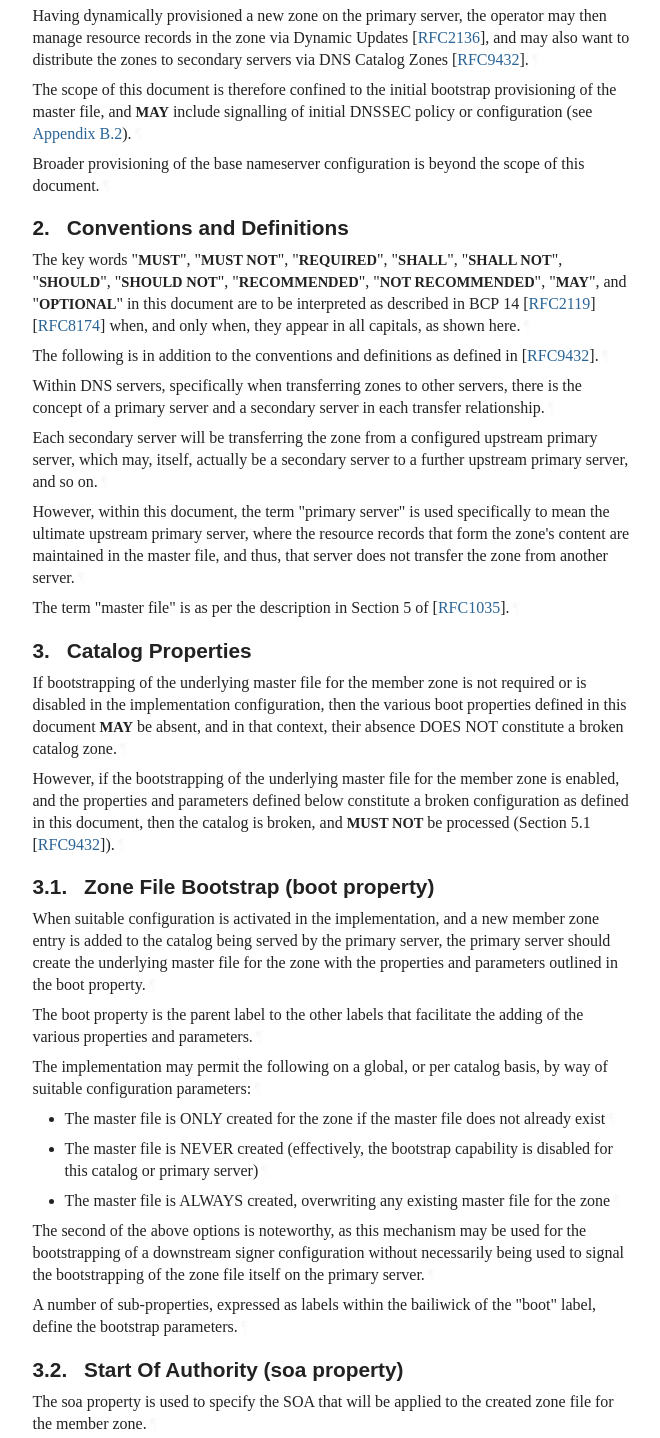
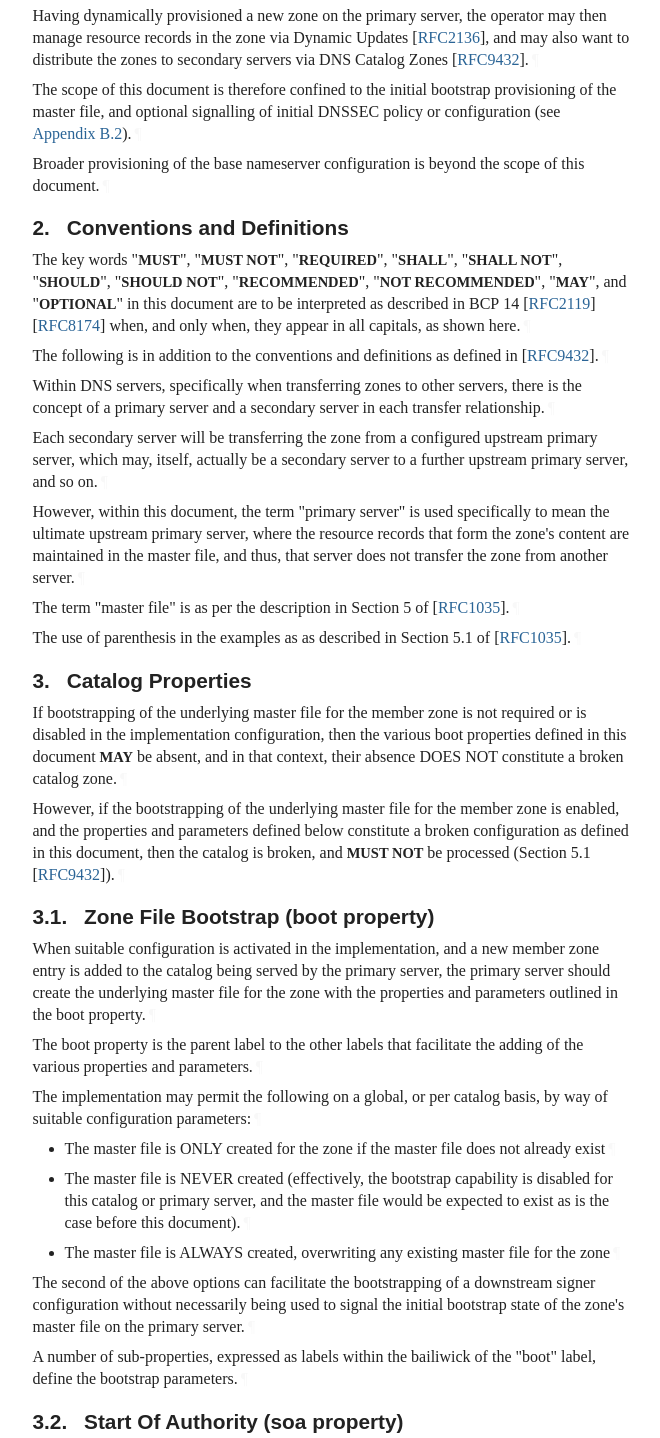
Before and after one commit to karldyson/draft-dyson-primary-zonefile-bootstrap, a plain HTML site: page draft-dyson-primary-zonefile-bootstrap.html in a window 1280 px wide. Shown: the part 1138-2576 px from the top of the page, without its empty margins (92-752 px from the left). Drawn offline with Linux system fonts and the light colour scheme; a web font is replaced by a local one.

Commit message:
Script updating gh-pages from 74dd2c0. [ci skip]

```diff
--- a/draft-dyson-primary-zonefile-bootstrap.html
+++ b/draft-dyson-primary-zonefile-bootstrap.html
@@ -1303,7 +1303,7 @@ svg :is([fill="white"], [fill^="#fff"]) {
 <p id="section-1-5">However, there's no standards compliant vendor independent mechanism of signalling to the primary server that a new master file is to be created for the zone.<a href="#section-1-5" class="pilcrow">¶</a></p>
 <p id="section-1-6">Operators of large scale DNS systems may want to be able to signal the creation of a new master file for a new zone without wanting to be tied to a particular vendor's proprietary software, and without the need or overhead of engineering a bespoke solution with the ongoing need to support and maintain that.<a href="#section-1-6" class="pilcrow">¶</a></p>
 <p id="section-1-7">Having dynamically provisioned a new zone on the primary server, the operator may then manage resource records in the zone via Dynamic Updates <span>[<a href="#RFC2136" class="cite xref">RFC2136</a>]</span>, and may also want to distribute the zones to secondary servers via DNS Catalog Zones <span>[<a href="#RFC9432" class="cite xref">RFC9432</a>]</span>.<a href="#section-1-7" class="pilcrow">¶</a></p>
-<p id="section-1-8">The scope of this document is therefore confined to the initial bootstrap provisioning of the master file, and <span class="bcp14">MAY</span> include signalling of initial DNSSEC policy or configuration (see <a href="#dnssecConsideration" class="auto internal xref">Appendix B.2</a>).<a href="#section-1-8" class="pilcrow">¶</a></p>
+<p id="section-1-8">The scope of this document is therefore confined to the initial bootstrap provisioning of the master file, and optional signalling of initial DNSSEC policy or configuration (see <a href="#dnssecConsideration" class="auto internal xref">Appendix B.2</a>).<a href="#section-1-8" class="pilcrow">¶</a></p>
 <p id="section-1-9">Broader provisioning of the base nameserver configuration is beyond the scope of this document.<a href="#section-1-9" class="pilcrow">¶</a></p>
 </section>
 </div>
@@ -1321,6 +1321,7 @@ appear in all capitals, as shown here.<a href="#section-2-1" class="pilcrow">¶<
 <p id="section-2-4">Each secondary server will be transferring the zone from a configured upstream primary server, which may, itself, actually be a secondary server to a further upstream primary server, and so on.<a href="#section-2-4" class="pilcrow">¶</a></p>
 <p id="section-2-5">However, within this document, the term "primary server" is used specifically to mean the ultimate upstream primary server, where the resource records that form the zone's content are maintained in the master file, and thus, that server does not transfer the zone from another server.<a href="#section-2-5" class="pilcrow">¶</a></p>
 <p id="section-2-6">The term "master file" is as per the description in Section 5 of <span>[<a href="#RFC1035" class="cite xref">RFC1035</a>]</span>.<a href="#section-2-6" class="pilcrow">¶</a></p>
+<p id="section-2-7">The use of parenthesis in the examples as as described in Section 5.1 of <span>[<a href="#RFC1035" class="cite xref">RFC1035</a>]</span>.<a href="#section-2-7" class="pilcrow">¶</a></p>
 </section>
 </div>
 <div id="catalog-properties">
@@ -1343,13 +1344,13 @@ appear in all capitals, as shown here.<a href="#section-2-1" class="pilcrow">¶<
             <p id="section-3.1-4.1.1">The master file is ONLY created for the zone if the master file does not already exist<a href="#section-3.1-4.1.1" class="pilcrow">¶</a></p>
 </li>
           <li class="normal" id="section-3.1-4.2">
-            <p id="section-3.1-4.2.1">The master file is NEVER created (effectively, the bootstrap capability is disabled for this catalog or primary server)<a href="#section-3.1-4.2.1" class="pilcrow">¶</a></p>
+            <p id="section-3.1-4.2.1">The master file is NEVER created (effectively, the bootstrap capability is disabled for this catalog or primary server, and the master file would be expected to exist as is the case before this document).<a href="#section-3.1-4.2.1" class="pilcrow">¶</a></p>
 </li>
           <li class="normal" id="section-3.1-4.3">
             <p id="section-3.1-4.3.1">The master file is ALWAYS created, overwriting any existing master file for the zone<a href="#section-3.1-4.3.1" class="pilcrow">¶</a></p>
 </li>
         </ul>
-<p id="section-3.1-5">The second of the above options is noteworthy, as this mechanism may be used for the bootstrapping of a downstream signer configuration without necessarily being used to signal the bootstrapping of the zone file itself on the primary server.<a href="#section-3.1-5" class="pilcrow">¶</a></p>
+<p id="section-3.1-5">The second of the above options can facilitate the bootstrapping of a downstream signer configuration without necessarily being used to signal the initial bootstrap state of the zone's master file on the primary server.<a href="#section-3.1-5" class="pilcrow">¶</a></p>
 <p id="section-3.1-6">A number of sub-properties, expressed as labels within the bailiwick of the "boot" label, define the bootstrap parameters.<a href="#section-3.1-6" class="pilcrow">¶</a></p>
 </section>
 </div>
```
Also changed, not shown: draft-dyson-primary-zonefile-bootstrap.txt.
